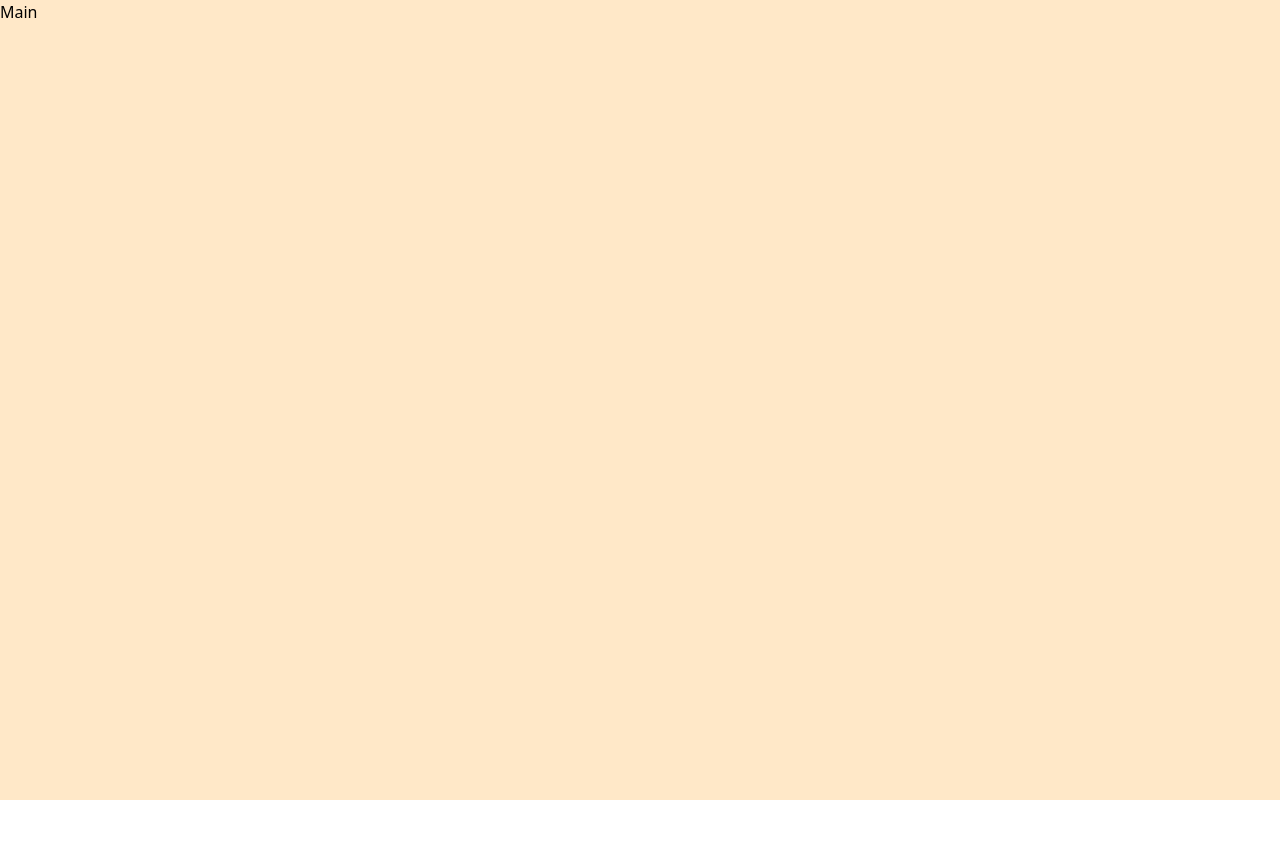
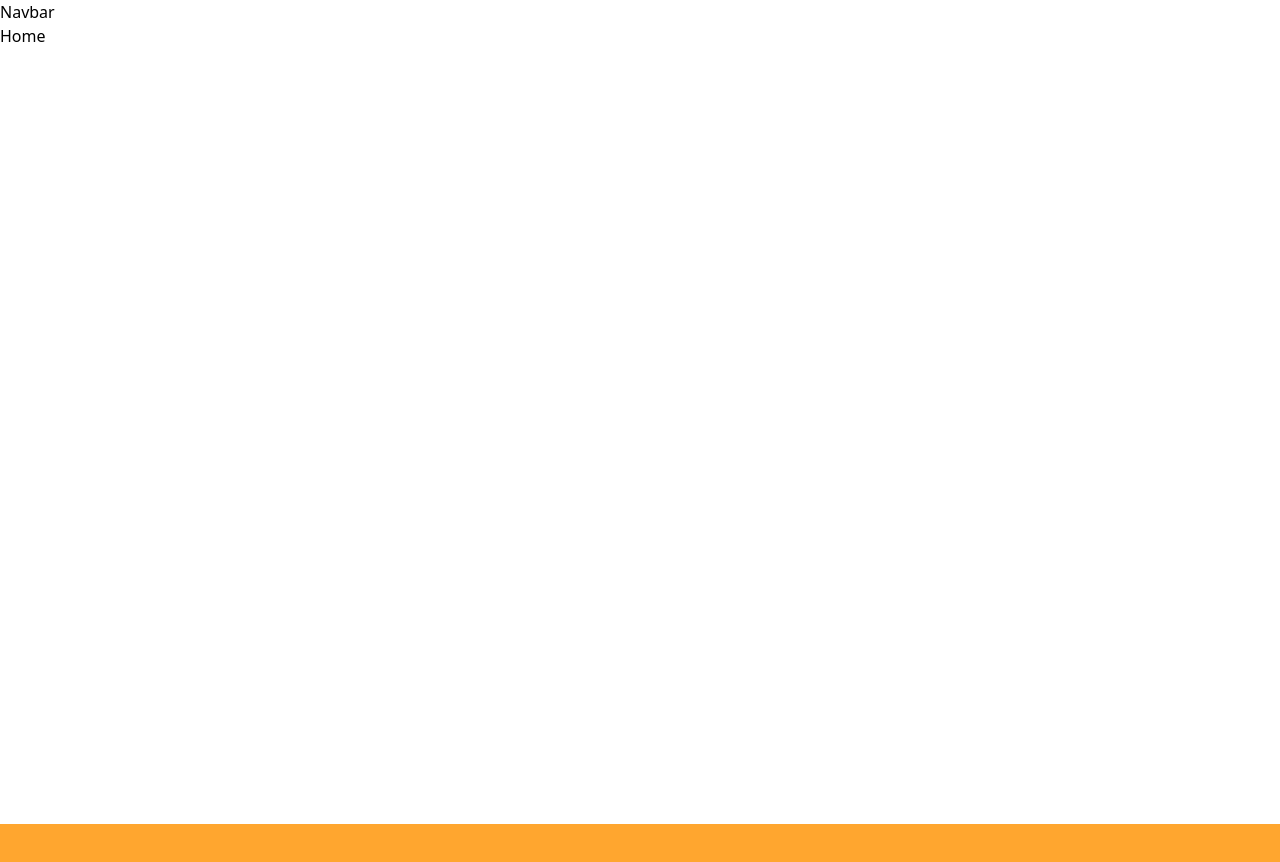
Before and after one commit to LuaanNguyen/Board-Game-Cafe-Website, a React (Vite) app: page / in a window 1280 px wide. Shown: the top 862 px of the page. Before the commit the page ends 800 px from the top, so only its background shows below. Built offline with nearby package versions, Linux system fonts and the light colour scheme.

Commit message:
Added Footer, Navbar, Home components

```diff
--- a/src/App.jsx
+++ b/src/App.jsx
@@ -1,9 +1,14 @@
 /* eslint-disable react/no-unknown-property */
+import Footer from "./components/Footer";
+import Home from "./Home";
+import Navbar from "./components/Navbar";
 
 function App() {
   return (
     <section className="home">
-      <h1>Main</h1>
+      <Navbar />
+      <Home />
+      <Footer />
     </section>
   );
 }
--- /dev/null
+++ b/src/Home.jsx
@@ -0,0 +1,5 @@
+function Home() {
+  return <section className="w-[100vw] h-[100vh]">Home</section>;
+}
+
+export default Home;
--- /dev/null
+++ b/src/components/Footer.jsx
@@ -0,0 +1,7 @@
+function Footer() {
+  return (
+    <footer className="relative bottom-0 left-0 w-[100vw] bg-orangeMain h-20"></footer>
+  );
+}
+
+export default Footer;
--- /dev/null
+++ b/src/components/Navbar.jsx
@@ -0,0 +1,5 @@
+function Navbar() {
+  return <nav>Navbar</nav>;
+}
+
+export default Navbar;
--- a/src/index.css
+++ b/src/index.css
@@ -3,5 +3,5 @@
 @tailwind utilities;
 
 .home {
-  @apply w-[100vw] h-[100vh] bg-orangePale;
+  @apply w-[100vw] h-[100vh] bg-white;
 }
--- a/tailwind.config.js
+++ b/tailwind.config.js
@@ -7,6 +7,7 @@ export default {
         orangeMain: "#FFA62F",
         orangeLight: "#FFC96F",
         orangePale: "#FFE8C8",
+        orangeVeryPale: "#FEFAF6",
         greenAccent: "#ACD793",
       },
     },
```
